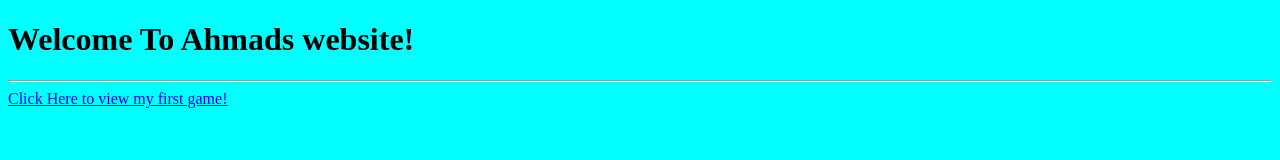
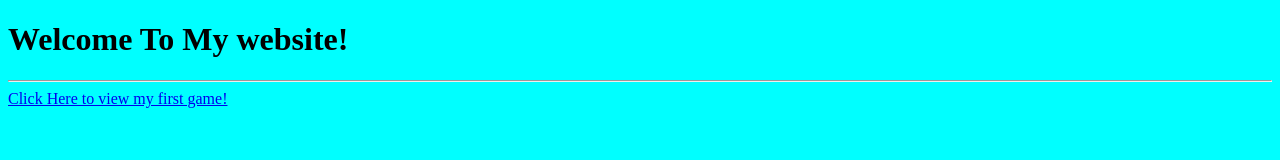
Before and after one commit to qxzi/cv, a plain HTML site: page index.html in a window 1280 px wide. Drawn offline with Linux system fonts and the light colour scheme.

Commit message:
Update index.html

```diff
--- a/index.html
+++ b/index.html
@@ -5,7 +5,7 @@
     <title>Check This Out!</title>
   </head>
   <body style="background-color:cyan;">
-<h1>Welcome To Ahmads website!</h1>
+<h1>Welcome To My website!</h1>
 <hr>
 <a href="https://www.youtube.com/watch?v=xfr64zoBTAQ">Click Here to view my first game!</a>
 
```
